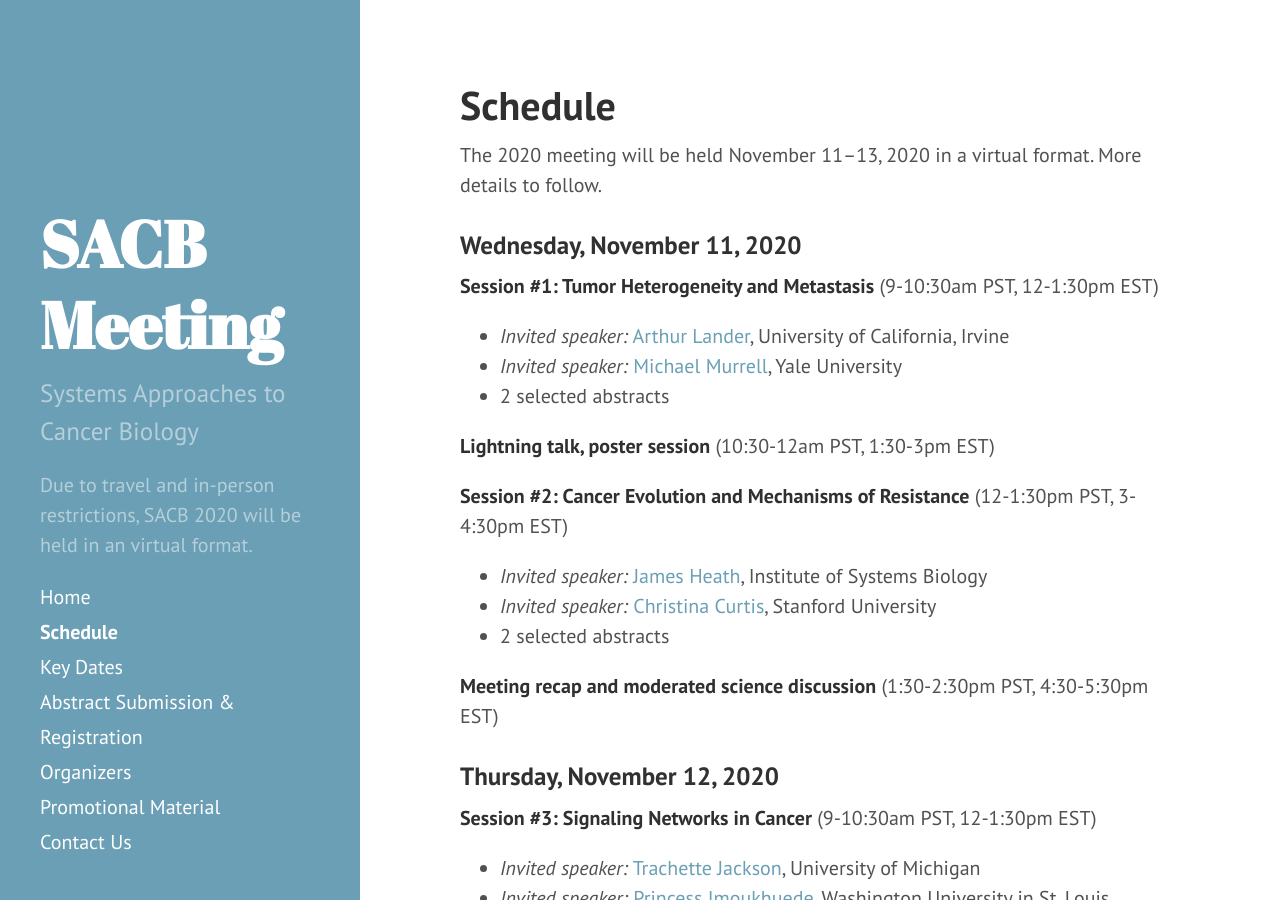
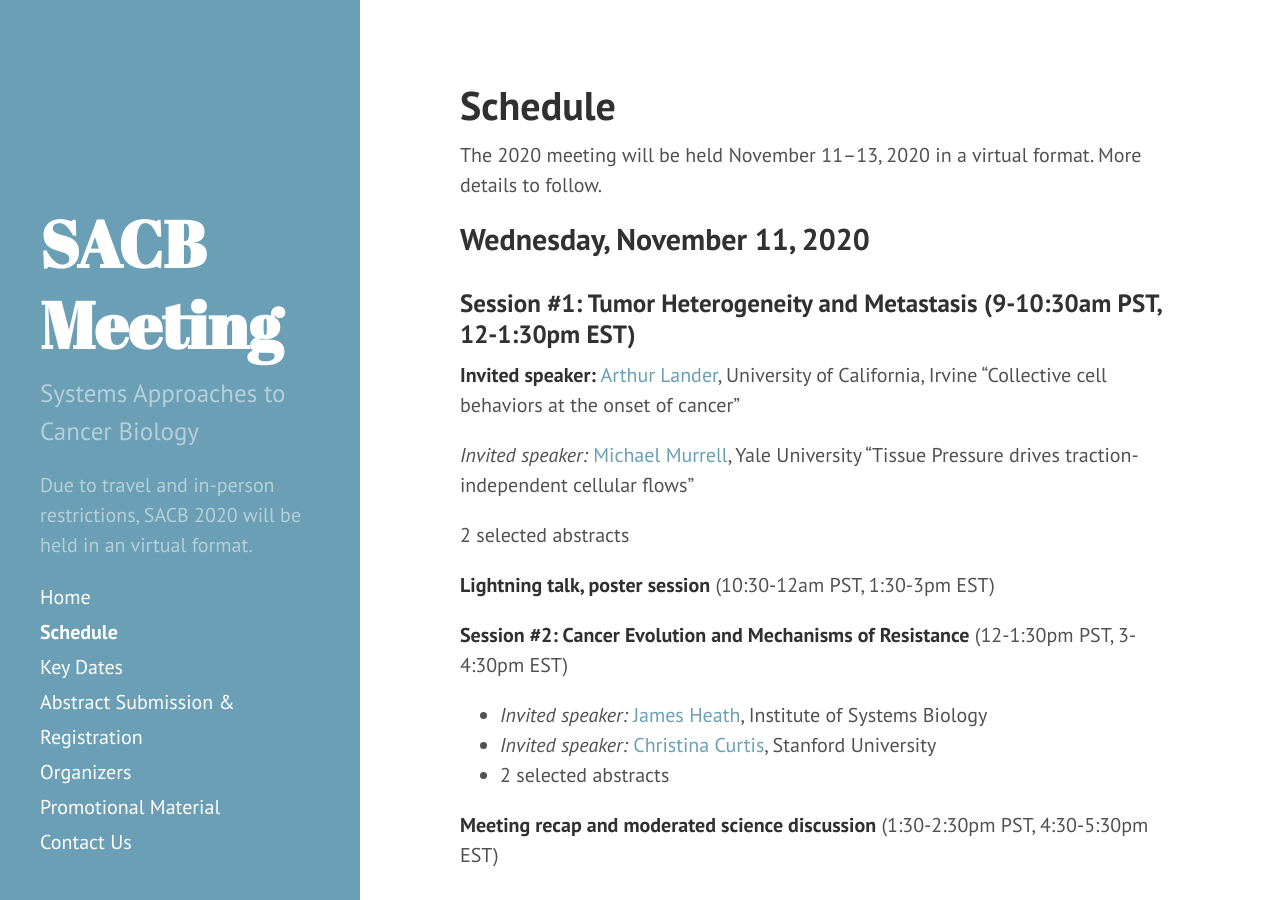
Before and after one commit to AECCSB/sacb-meeting, a Jekyll site: the page built from schedule.md, in a window 1280 px wide and 900 px high. Built offline with Jekyll 4.4.1, drawn with Linux system fonts in a browser that asks for light colours.

Commit message:
schedule

```diff
--- a/schedule.md
+++ b/schedule.md
@@ -5,12 +5,17 @@ layout: page
 
 The 2020 meeting will be held November 11–13, 2020 in a virtual format. More details to follow.
 
-### Wednesday, November 11, 2020
+## Wednesday, November 11, 2020
 
-**Session #1: Tumor Heterogeneity and Metastasis** (9-10:30am PST, 12-1:30pm EST)
-- *Invited speaker:* [Arthur Lander](https://lander-office.bio.uci.edu/), University of California, Irvine
-- *Invited speaker:* [Michael Murrell](https://livingmatter.yale.edu/), Yale University
-- 2 selected abstracts
+### Session #1: Tumor Heterogeneity and Metastasis (9-10:30am PST, 12-1:30pm EST)
+
+**Invited speaker:** [Arthur Lander](https://lander-office.bio.uci.edu/), University of California, Irvine
+"Collective cell behaviors at the onset of cancer"
+
+*Invited speaker:* [Michael Murrell](https://livingmatter.yale.edu/), Yale University
+"Tissue Pressure drives traction-independent cellular flows"
+
+2 selected abstracts
 
 **Lightning talk, poster session** (10:30-12am PST, 1:30-3pm EST)
 
```
